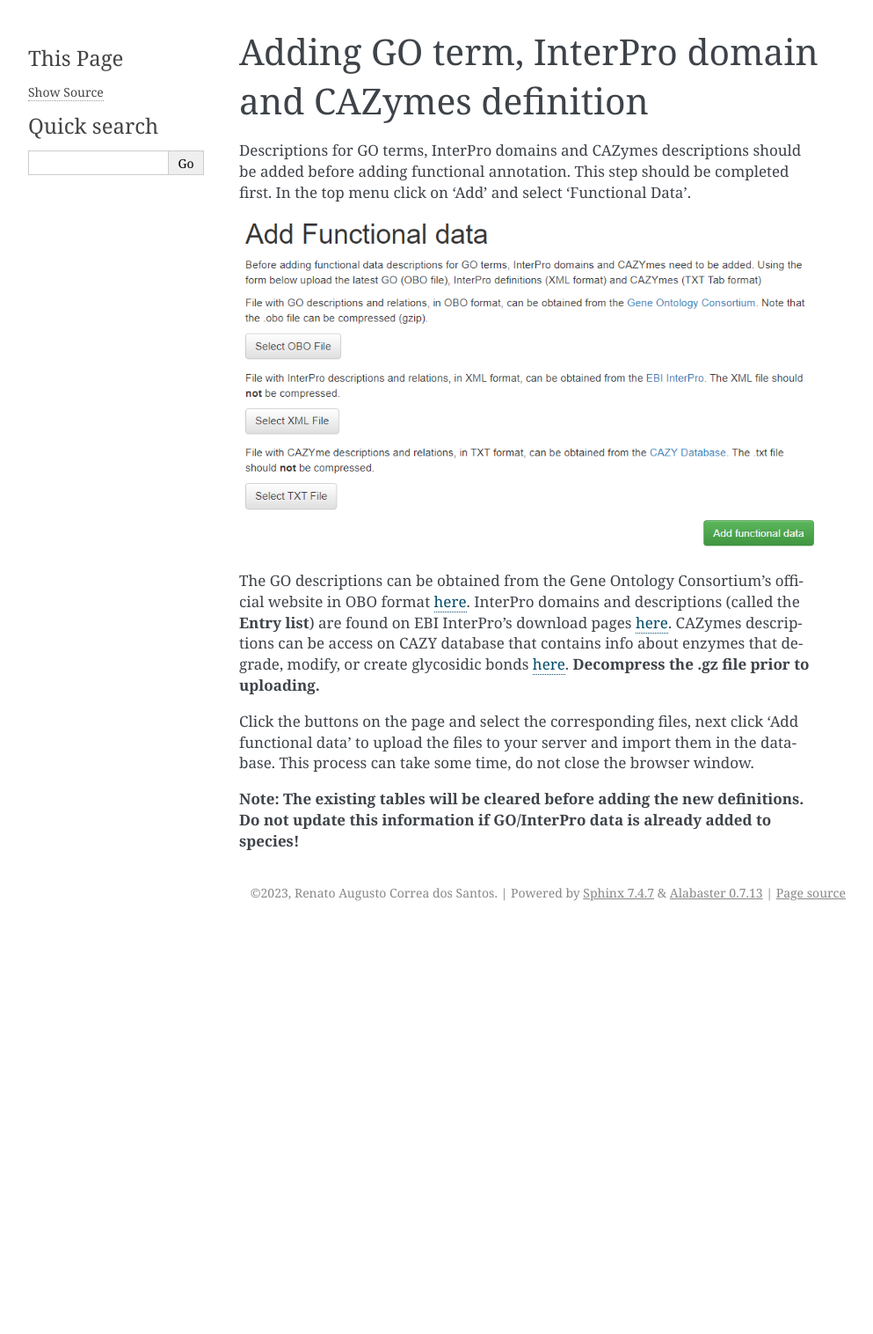
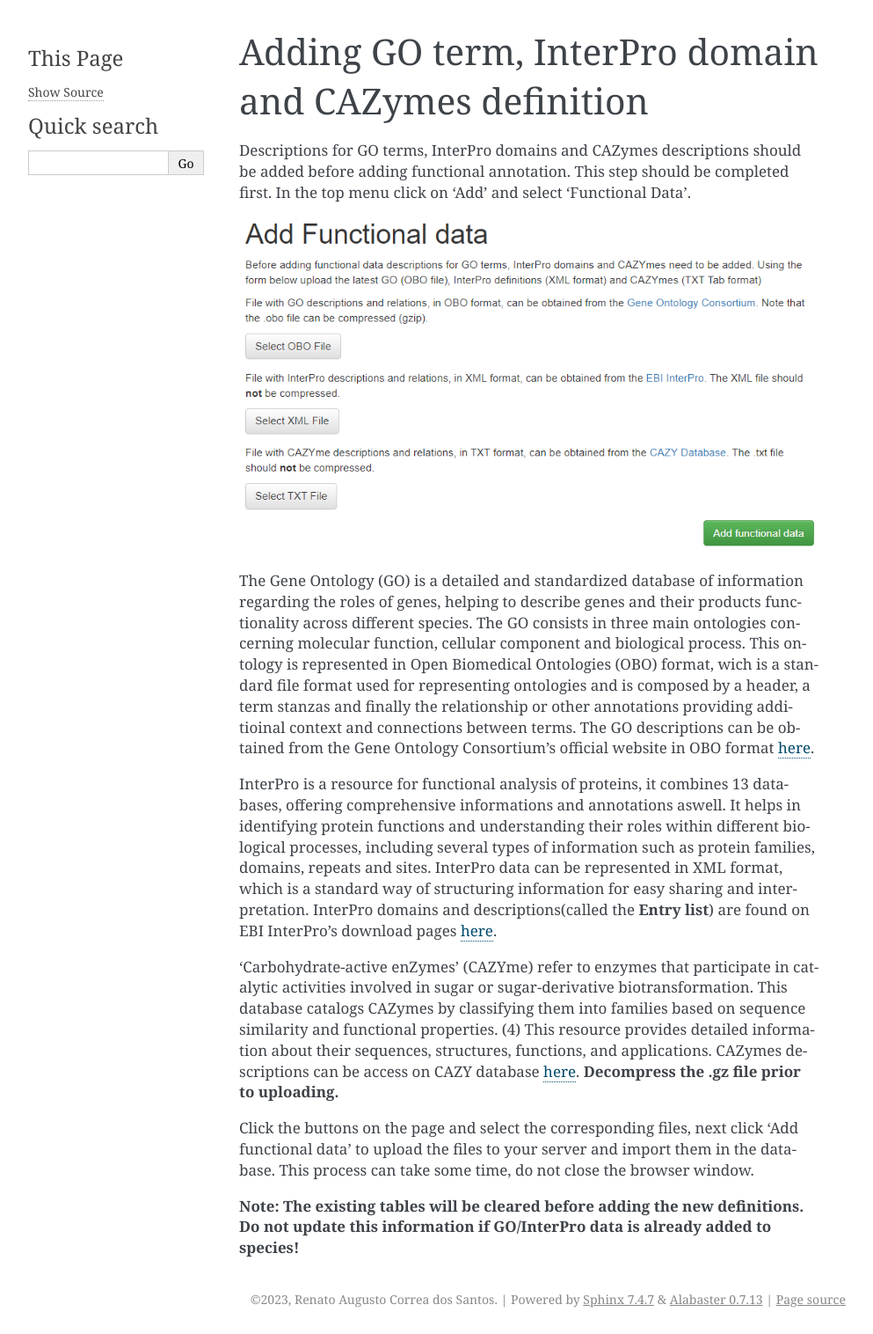
Before and after one commit to labbces/conekt_grasses, a Sphinx documentation site: the page built from CoNekT/docs/source/building/001_GO_InterPro_CAZymes_domains.md, in a window 1280 px wide. Shown: the whole page at 88% size, without its empty margins (148-1141 px from the left). Built offline with Sphinx 7.4.7, drawn with Linux system fonts in a browser that asks for light colours; before the commit the page ends 1054 px from its top, so only the background shows below that.

Commit message:
atualização dos textos da página

```diff
--- a/CoNekT/docs/source/building/001_GO_InterPro_CAZymes_domains.md
+++ b/CoNekT/docs/source/building/001_GO_InterPro_CAZymes_domains.md
@@ -6,9 +6,17 @@ the top menu click on 'Add' and select 'Functional Data'.
 
 ![Add functional data](../images/add_functional_data.png "Adding functional data")
 
+The Gene Ontology (GO) is a detailed and standardized database of information regarding the roles of genes, helping to describe genes and their products functionality across different species. The GO consists in three main ontologies concerning molecular function, cellular component and biological process.
+This ontology is represented in Open Biomedical Ontologies (OBO) format, wich is a standard file format used for representing ontologies and is composed by a header, a term stanzas and finally the relationship or other annotations providing additioinal context and connections between terms.
 The GO descriptions can be obtained from the Gene Ontology Consortium's
 official website in OBO format [here](http://geneontology.org/page/download-ontology).
-InterPro domains and descriptions (called the **Entry list**) are found on EBI InterPro's download pages [here](https://www.ebi.ac.uk/interpro/download.html). CAZymes descriptions can be access on CAZY database that contains info about enzymes that degrade, modify, or create glycosidic bonds [here](https://bcb.unl.edu/dbCAN2/download/Databases/).
+
+InterPro is a resource for functional analysis of proteins, it combines 13 databases, offering comprehensive informations and annotations aswell. It helps in identifying protein functions and understanding their roles within different biological processes, including several types of information such as protein families, domains, repeats and sites.
+InterPro data can be represented in XML format, which is a standard way of structuring information for easy sharing and interpretation.
+InterPro domains and descriptions(called the **Entry list**) are found on EBI InterPro's download pages [here](https://www.ebi.ac.uk/interpro/download.html).
+
+‘Carbohydrate-active enZymes’ (CAZYme) refer to enzymes that participate in catalytic activities involved in sugar or sugar-derivative biotransformation. This database catalogs CAZymes by classifying them into families based on sequence similarity and functional properties. (4)
+This resource provides detailed information about their sequences, structures, functions, and applications. CAZymes descriptions can be access on CAZY database [here](https://bcb.unl.edu/dbCAN2/download/Databases/).
 **Decompress the .gz file prior to uploading.**
 
 Click the buttons on the page and select the corresponding files, next
```
